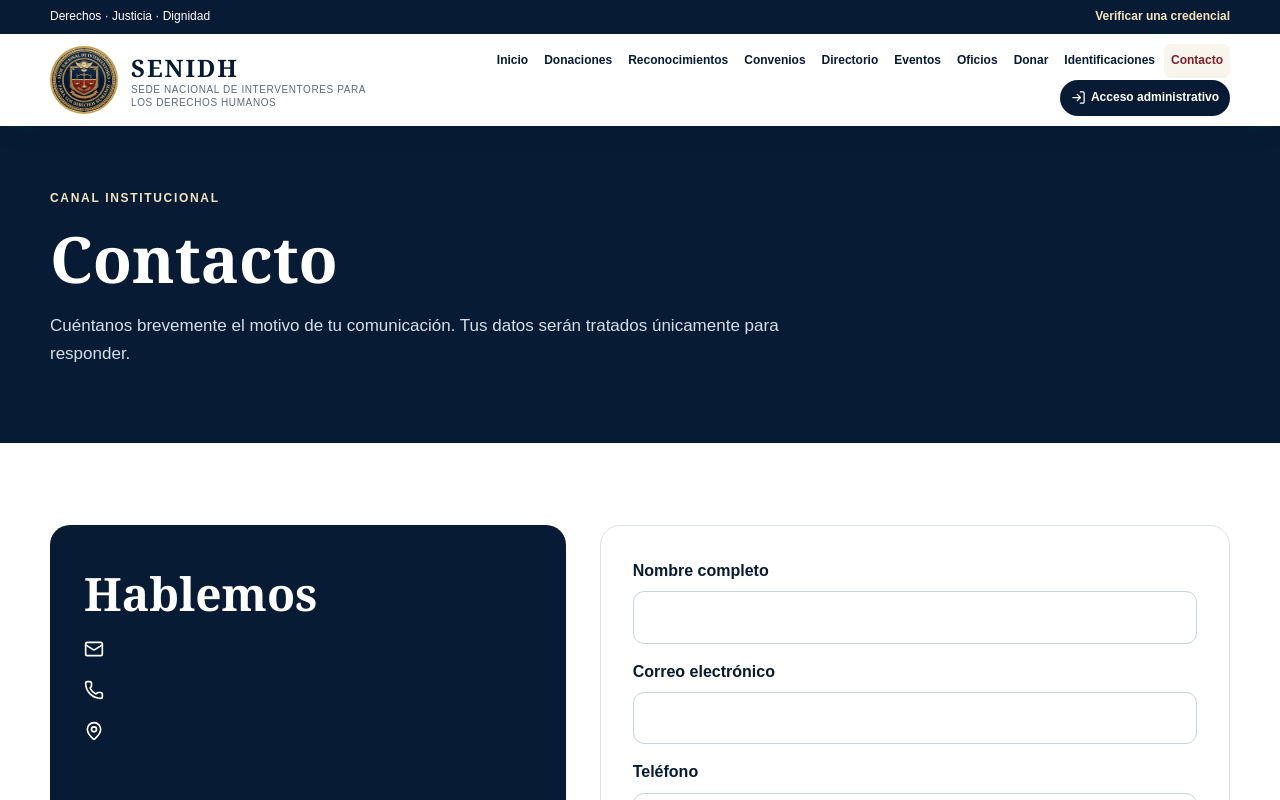
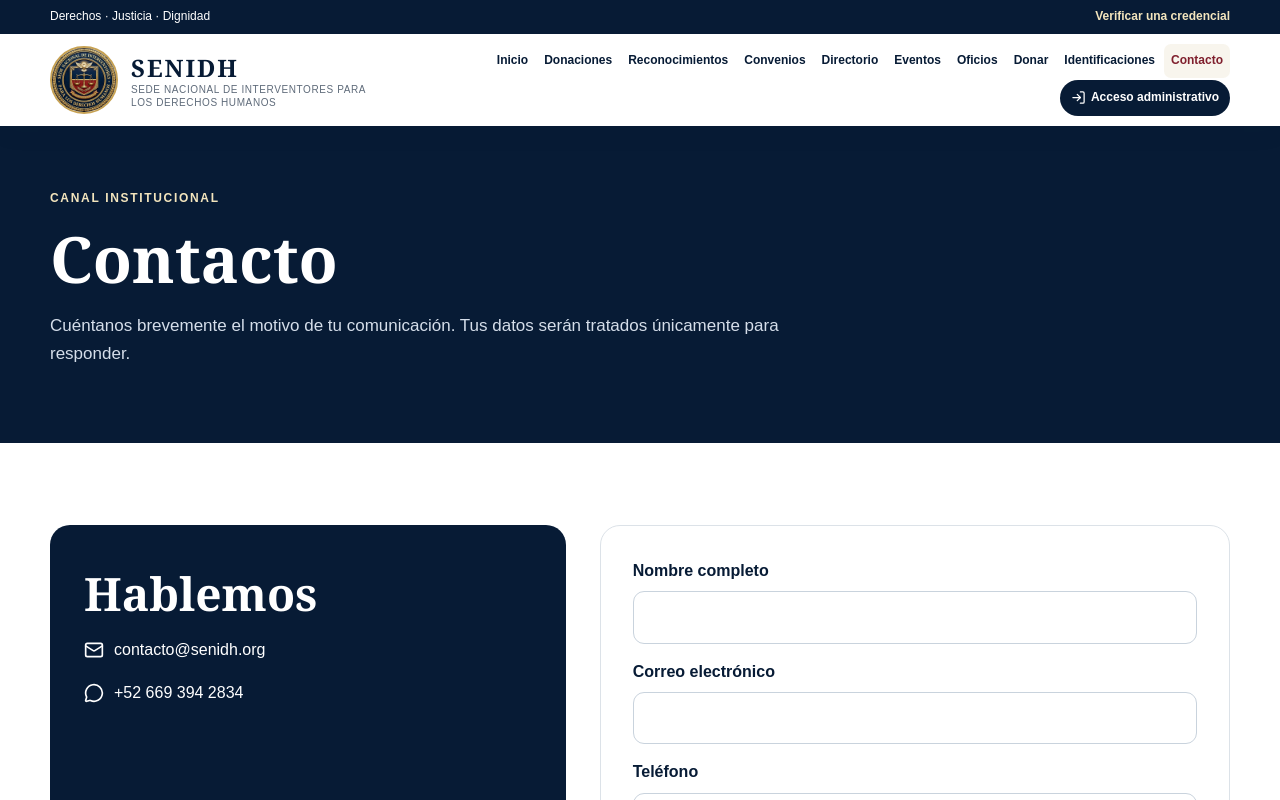
Before and after one commit to Alianza-Indigo/senidh, a Next.js app: page /contacto in a window 1280 px wide. Shown: the top 800 px of the page. Built offline with nearby package versions, Linux system fonts and the light colour scheme; no server answers; the database is empty.

Commit message:
Agregar canales institucionales a contacto

```diff
--- a/app/(site)/contacto/page.tsx
+++ b/app/(site)/contacto/page.tsx
@@ -1,7 +1,8 @@
 import type { Metadata } from "next";
-import { Mail, MapPin, Phone } from "lucide-react";
+import { Mail, MapPin, MessageCircle, Phone } from "lucide-react";
 import { PageHero } from "@/components/page-hero";
 import { submitContact } from "@/lib/actions";
+import { CONTACT_EMAIL, WHATSAPP_DISPLAY, WHATSAPP_NUMBER } from "@/lib/contact-info";
 import { getSettings } from "@/lib/settings";
 
 export const metadata: Metadata = {
@@ -12,5 +13,5 @@ export const metadata: Metadata = {
 
 export default async function ContactPage({ searchParams }: { searchParams: Promise<{ sent?: string }> }) {
   const [settings, params] = await Promise.all([getSettings(), searchParams]);
-  return <><PageHero eyebrow="Canal institucional" title="Contacto" description="Cuéntanos brevemente el motivo de tu comunicación. Tus datos serán tratados únicamente para responder."/><section className="section"><div className="container contact-grid"><div className="contact-card"><h2>Hablemos</h2><a href={`mailto:${settings.email}`}><Mail/>{settings.email}</a><a href={`tel:${settings.phone.replace(/[^+\d]/g, "")}`}><Phone/>{settings.phone}</a><span><MapPin/>{settings.address}</span><p>{settings.office_hours}</p></div><form className="contact-form" action={submitContact}>{params.sent && <div className="alert success">Mensaje recibido. SENIDH dará seguimiento por los datos proporcionados.</div>}<label>Nombre completo<input name="name" required maxLength={120}/></label><label>Correo electrónico<input name="email" type="email" required maxLength={160}/></label><label>Teléfono<input name="phone" maxLength={40}/></label><label>Asunto<input name="subject" required maxLength={160}/></label><label>Mensaje<textarea name="message" required minLength={10} maxLength={5000} rows={6}/></label><label className="honeypot">Sitio web<input name="website" tabIndex={-1} autoComplete="off"/></label><button className="button navy" type="submit">Enviar mensaje</button></form></div></section></>;
+  return <><PageHero eyebrow="Canal institucional" title="Contacto" description="Cuéntanos brevemente el motivo de tu comunicación. Tus datos serán tratados únicamente para responder."/><section className="section"><div className="container contact-grid"><div className="contact-card"><h2>Hablemos</h2><a href={`mailto:${CONTACT_EMAIL}`}><Mail/>{CONTACT_EMAIL}</a><a href={`https://wa.me/${WHATSAPP_NUMBER}`} target="_blank" rel="noreferrer"><MessageCircle/>{WHATSAPP_DISPLAY}</a>{settings.phone && <a href={`tel:${settings.phone.replace(/[^+\d]/g, "")}`}><Phone/>{settings.phone}</a>}{settings.address && <span><MapPin/>{settings.address}</span>}{settings.office_hours && <p>{settings.office_hours}</p>}</div><form className="contact-form" action={submitContact}>{params.sent && <div className="alert success">Mensaje recibido. SENIDH dará seguimiento por los datos proporcionados.</div>}<label>Nombre completo<input name="name" required maxLength={120}/></label><label>Correo electrónico<input name="email" type="email" required maxLength={160}/></label><label>Teléfono<input name="phone" maxLength={40}/></label><label>Asunto<input name="subject" required maxLength={160}/></label><label>Mensaje<textarea name="message" required minLength={10} maxLength={5000} rows={6}/></label><label className="honeypot">Sitio web<input name="website" tabIndex={-1} autoComplete="off"/></label><button className="button navy" type="submit">Enviar mensaje</button></form></div></section></>;
 }
--- a/components/site-footer.tsx
+++ b/components/site-footer.tsx
@@ -1,11 +1,8 @@
 import { Mail, MapPin, MessageCircle, Phone } from "lucide-react";
 import Image from "next/image";
 import Link from "next/link";
+import { CONTACT_EMAIL, WHATSAPP_DISPLAY, WHATSAPP_NUMBER } from "@/lib/contact-info";
 import { getSettings } from "@/lib/settings";
-
-const CONTACT_EMAIL = "contacto@senidh.org";
-const WHATSAPP_DISPLAY = "+52 669 394 2834";
-const WHATSAPP_NUMBER = "526693942834";
 
 export async function SiteFooter() {
   const settings = await getSettings();
--- /dev/null
+++ b/lib/contact-info.ts
@@ -0,0 +1,3 @@
+export const CONTACT_EMAIL = "contacto@senidh.org";
+export const WHATSAPP_DISPLAY = "+52 669 394 2834";
+export const WHATSAPP_NUMBER = "526693942834";
```
